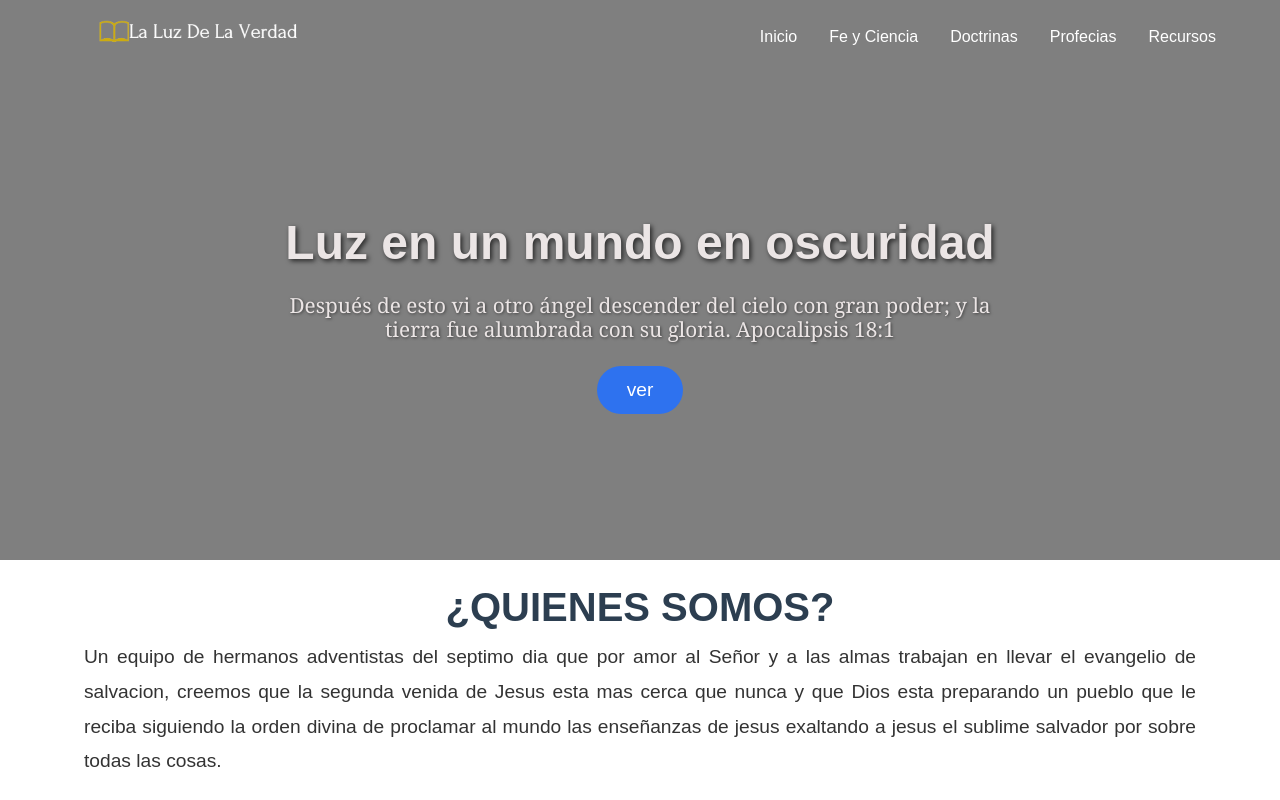
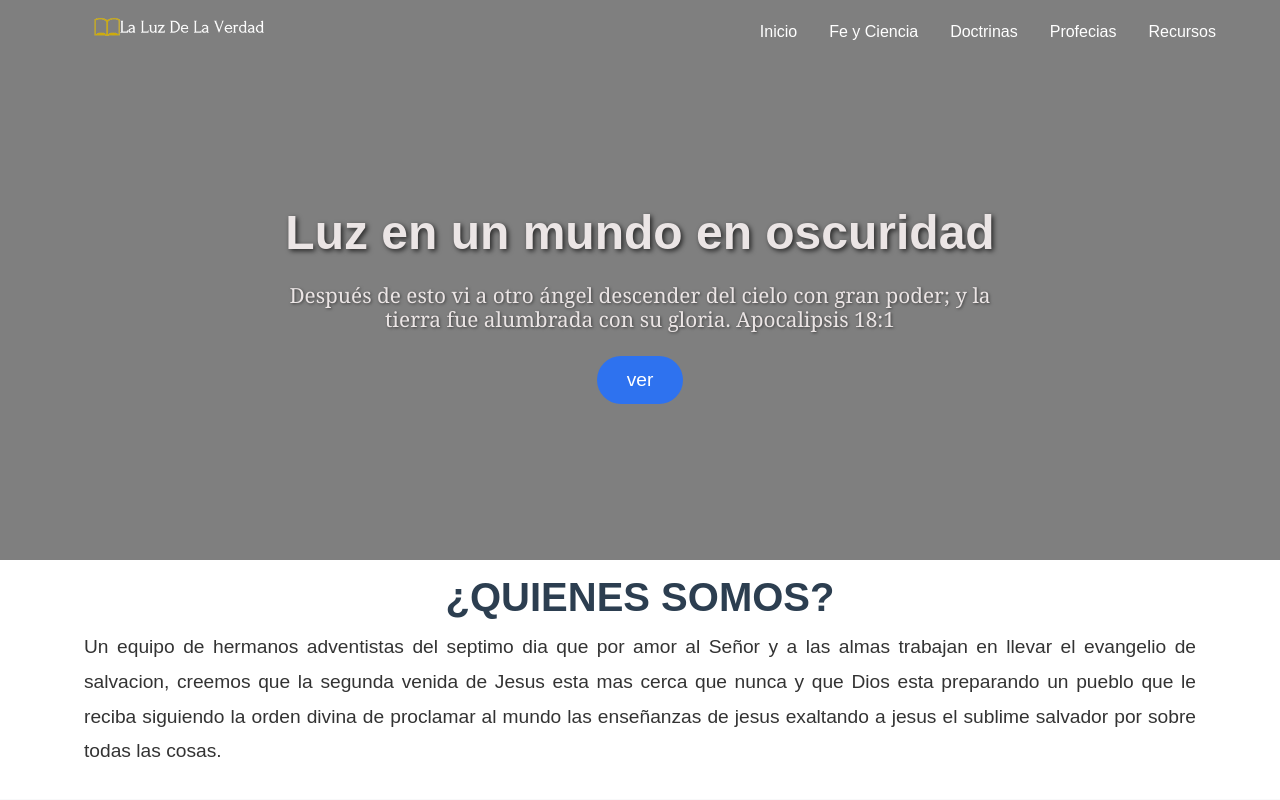
Before and after one commit to rudyjeri/LA-LUZ-DE-LA-VERDA2, a plain HTML site: page index.html in a window 1280 px wide. Shown: the top 800 px of the page. Drawn offline with Linux system fonts and the light colour scheme.

Commit message:
Update estilos.css

```diff
--- a/css/estilos.css
+++ b/css/estilos.css
@@ -665,7 +665,7 @@ body {
 }
 
 .nav__logo-img {
-    height: 70px; /* Ajusta el tamaño de la imagen */
+    height: 60px; /* Ajusta el tamaño de la imagen */
     margin-right: 13px; /* Espacio entre la imagen y el título */
 }
 
```
